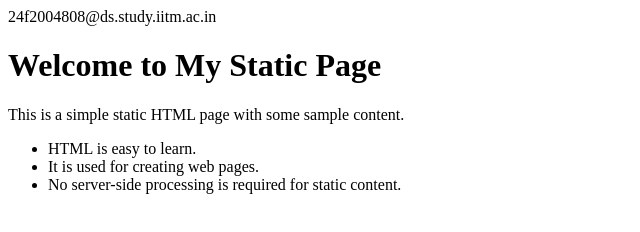
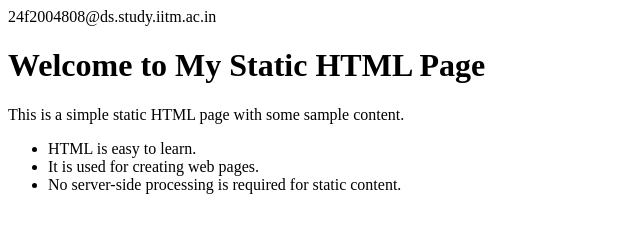
Before and after one commit to GurmanderSinghMaan/git_page_sample, a plain HTML site: page index.html in a window 1280 px wide. Shown: the whole page, without its empty margins (0-640 px from the left). Drawn offline with Linux system fonts and the light colour scheme.

Commit message:
Update index.html

```diff
--- a/index.html
+++ b/index.html
@@ -6,7 +6,7 @@
 </head>
 <body>
     <!--email_off-->24f2004808@ds.study.iitm.ac.in<!--/email_off-->
-    <h1>Welcome to My Static Page</h1>
+    <h1>Welcome to My Static HTML Page</h1>
     <p>This is a simple static HTML page with some sample content.</p>
     <ul>
         <li>HTML is easy to learn.</li>
```
